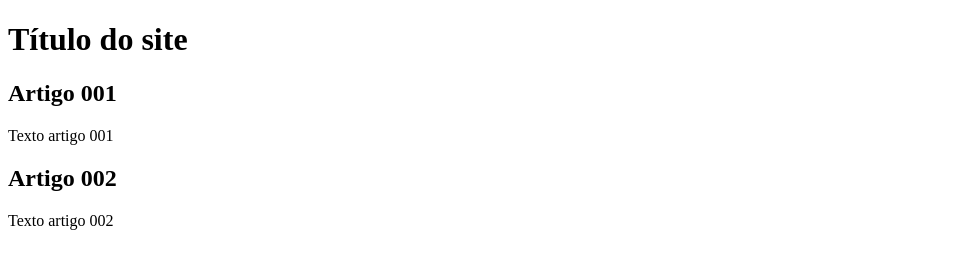
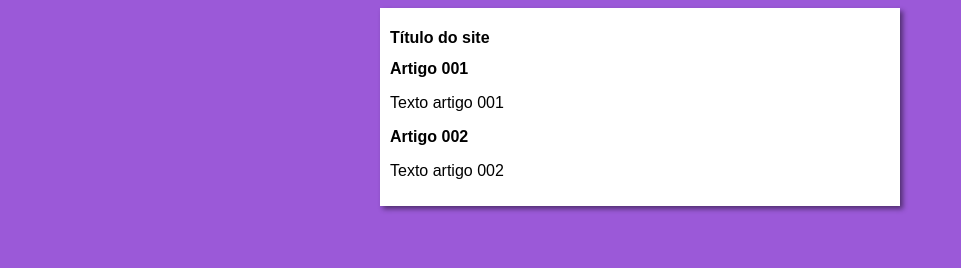
Before and after one commit to NathanValler/projeto-site, a plain HTML site: page index.html in a window 1280 px wide. Shown: the whole page, without its empty margins (0-961 px from the left). Drawn offline with Linux system fonts and the light colour scheme.

Commit message:
iniciei o design

```diff
--- /dev/null
+++ b/estilos/style.css
@@ -0,0 +1,18 @@
+* {
+    font-family: Arial, Helvetica, sans-serif;
+    font-size: 16px;
+
+}
+
+body {
+    background-color: rgb(155, 89, 216);
+
+}
+
+main {
+    background-color: white;
+    width: 500px;
+    margin: auto;
+    padding: 10px;
+    box-shadow: 3px 3px 5px rgba(0, 0, 0, 0.473);
+}
--- a/index.html
+++ b/index.html
@@ -5,6 +5,7 @@
     <meta http-equiv="X-UA-Compatible" content="IE=edge">
     <meta name="viewport" content="width=device-width, initial-scale=1.0">
     <title>Titulo do site</title>
+    <link rel="stylesheet" href="estilos/style.css">
 </head>
 <body>
     <main>
```
